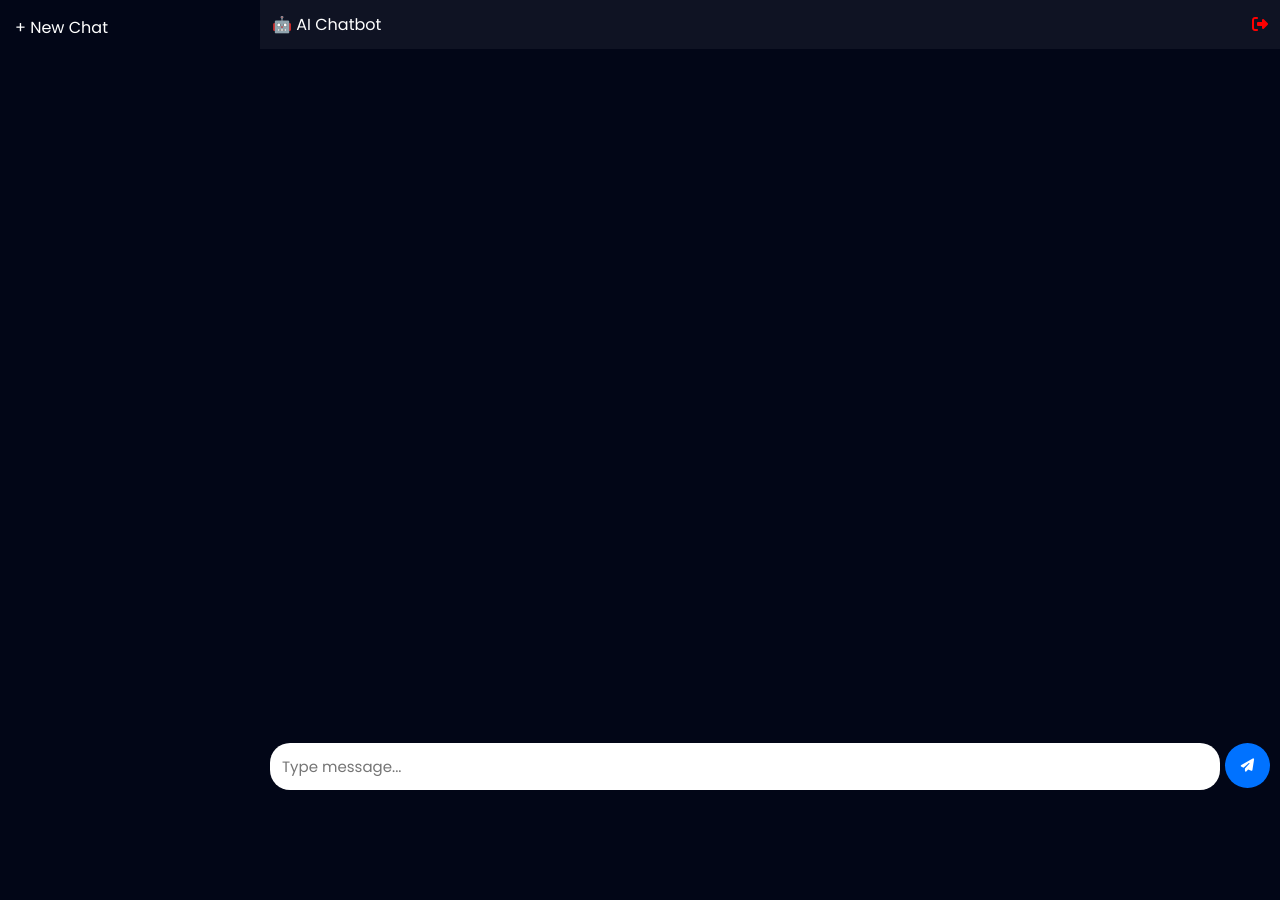
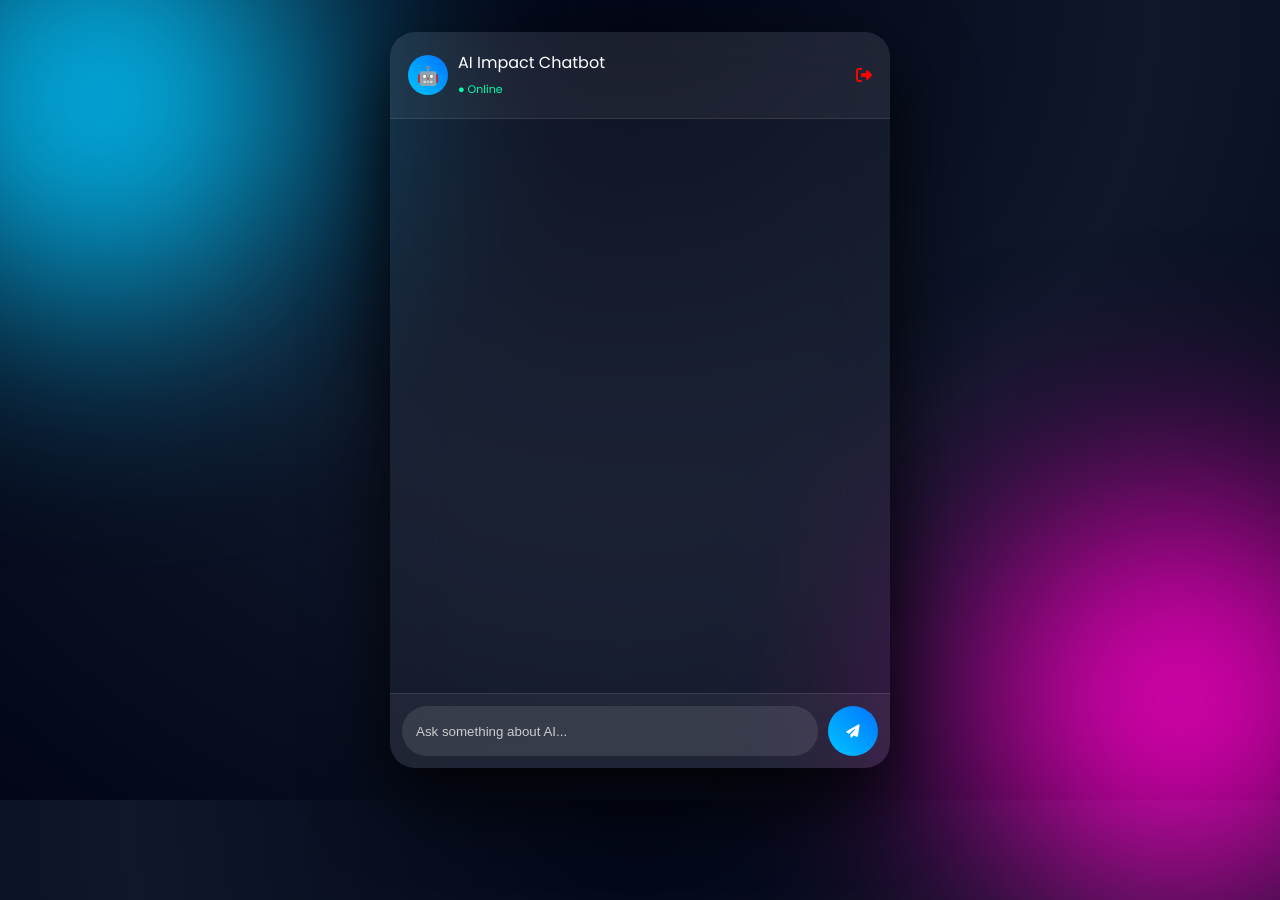
Before and after one commit to Krutik1997/ai-impact-chatbot, a FastAPI app: template templates/chat.html in a window 1280 px wide; the page is wider, and only the part inside the window is pictured. Before the commit the page ends 790 px from the top of that part, so only its background shows below. Run offline with FastAPI, Linux system fonts and the light colour scheme; the template is opened without the code that fills it, so the values that code supplies are empty.

Commit message:
Revamp chat.html with new design and features
Updated the chat interface with new styles and improved functionality.

```diff
--- a/templates/chat.html
+++ b/templates/chat.html
@@ -1,218 +1,231 @@
-<!DOCTYPE html><html lang="en">
+
+<!DOCTYPE html>
+<html lang="en">
 <head>
+    <title>AI Chatbot</title>
     <meta name="viewport" content="width=device-width, initial-scale=1.0">
-<title>AI Chatbot Pro</title><link href="https://fonts.googleapis.com/css2?family=Poppins:wght@300;400;500;600&display=swap" rel="stylesheet">
-<link rel="stylesheet" href="https://cdnjs.cloudflare.com/ajax/libs/font-awesome/6.5.0/css/all.min.css"><style>
-*{margin:0;padding:0;box-sizing:border-box;font-family:Poppins;}
-
-body{
-    background:#020617;
-    color:white;
+    <!-- Fonts & Icons -->
+    <link href="https://fonts.googleapis.com/css2?family=Poppins:wght@300;400;600&display=swap" rel="stylesheet">
+    <link rel="stylesheet" href="https://cdnjs.cloudflare.com/ajax/libs/font-awesome/6.5.0/css/all.min.css">
+    <style>
+        * { box-sizing: border-box; }
+        body {
+            margin: 0;
+            font-family: 'Poppins', sans-serif;
+            height: 100vh;
+            display: flex;
+            justify-content: center;
+            align-items: center;
+            background: radial-gradient(circle at top, #020617, #0f172a, #020617);
+            overflow: hidden;
         }
-
-.app{
-    display:flex;
-    height:100dvh;
+        /* BACKGROUND GLOW */
+        body::before, body::after {
+            content: "";
+            position: absolute;
+            border-radius: 50%;
+            filter: blur(120px);
         }
-
-.sidebar{
-    width:260px;
-    background:#020617;
-    padding:15px;
-    display:none;
+        body::before {
+            width: 400px;
+            height: 400px;
+            background: #00c6ff;
+            top: -100px;
+            left: -100px;
         }
-
-@media(min-width:900px){
-    .sidebar{display:block;}
+        body::after {
+            width: 400px;
+            height: 400px;
+            background: #ff00c8;
+            bottom: -100px;
+            right: -100px;
         }
-
-.chat-container{
-    flex:1;
-    display:flex;
-    flex-direction:column;
+        /* CONTAINER */
+        .chat-container {
+            width: 100%;
+            max-width: 500px;
+            height: 92vh;
+            display: flex;
+            flex-direction: column;
+            border-radius: 25px;
+            overflow: hidden;
+            background: rgba(255,255,255,0.05);
+            backdrop-filter: blur(30px);
+            box-shadow: 0 30px 80px rgba(0,0,0,0.9);
+            position: relative;
+            z-index: 1;
         }
-
         /* HEADER */
-.header{
-    padding:12px;
-    background:rgba(255,255,255,0.05);
-    display:flex;
-    justify-content:space-between;
-    align-items:center;
+        .header {
+            padding: 18px;
+            color: white;
+            display: flex;
+            justify-content: space-between;
+            align-items: center;
+            background: rgba(255,255,255,0.05);
+            border-bottom: 1px solid rgba(255,255,255,0.1);
         }
-
-/* CHAT */
-.chat-box{
-    flex:1;
-    overflow-y:auto;
-    padding:15px;
-    display:flex;
-    flex-direction:column;
+        .header-left {
+            display: flex;
+            align-items: center;
+            gap: 10px;
         }
-
+        .avatar {
+            width: 40px;
+            height: 40px;
+            border-radius: 50%;
+            background: linear-gradient(45deg, #00c6ff, #0072ff);
+            display: flex;
+            justify-content: center;
+            align-items: center;
+            font-size: 18px;
+        }
+        .status {
+            font-size: 11px;
+            color: #00ffae;
+        }
+        .header i {
+            cursor: pointer;
+            transition: 0.3s;
+        }
+        .header i:hover {
+            color: #00c6ff;
+            transform: scale(1.2);
+        }
+        /* CHAT AREA */
+        .chat-box {
+            flex: 1;
+            padding: 20px;
+            overflow-y: auto;
+            display: flex;
+            flex-direction: column;
+        }
         /* MESSAGE */
-.message{
-    max-width:75%;
-    margin:6px 0;
+        .message {
+            max-width: 75%;
+            margin: 10px 0;
+            animation: fadeIn 0.4s ease;
         }
-
-.user{align-self:flex-end;}
-.bot{align-self:flex-start;}
-
-.bubble{
-    padding:12px 14px;
-    border-radius:15px;
-    font-size:14px;
+        .user { align-self: flex-end; }
+        .bot { align-self: flex-start; }
+        .bubble {
+            padding: 14px 18px;
+            border-radius: 20px;
+            font-size: 14px;
+            position: relative;
         }
-
-.user .bubble{
-    background:linear-gradient(135deg,#00c6ff,#0072ff);
+        .user .bubble {
+            background: linear-gradient(45deg, #00c6ff, #0072ff);
+            color: white;
+            border-bottom-right-radius: 5px;
         }
-
-.bot .bubble{
-    background:#e5e7eb;
-    color:black;
+        .bot .bubble {
+            background: rgba(255,255,255,0.9);
+            color: black;
+            border-bottom-left-radius: 5px;
         }
-
+        .time {
+            font-size: 10px;
+            opacity: 0.6;
+            margin-top: 5px;
+        }
         /* INPUT */
-.input-area{
-    display:flex;
-    padding:10px;
-    background:#020617;
+        .input-area {
+            display: flex;
+            padding: 12px;
+            background: rgba(255,255,255,0.05);
+            border-top: 1px solid rgba(255,255,255,0.1);
         }
-
-input{
-    flex:1;
-    padding:12px;
-    border-radius:20px;
-    border:none;
-    outline:none;
-    font-size:15px;
+        input {
+            flex: 1;
+            padding: 14px;
+            border-radius: 30px;
+            border: none;
+            outline: none;
+            background: rgba(255,255,255,0.1);
+            color: white;
         }
-
-button{
-    margin-left:5px;
-    border:none;
-    border-radius:50%;
-    width:45px;
-    height:45px;
-    background:#0072ff;
-    color:white;
-    cursor:pointer;
+        input::placeholder {
+            color: #ccc;
         }
-
-/* TYPING DOTS */
-.typing span{
-    display:inline-block;
-    width:6px;
-    height:6px;
-    margin:2px;
-    background:#999;
-    border-radius:50%;
-    animation:blink 1.4s infinite;
+        button {
+            margin-left: 10px;
+            width: 50px;
+            height: 50px;
+            border-radius: 50%;
+            border: none;
+            background: linear-gradient(45deg, #00c6ff, #0072ff);
+            color: white;
+            cursor: pointer;
+            transition: 0.3s;
         }
-
-.typing span:nth-child(2){animation-delay:.2s;}
-.typing span:nth-child(3){animation-delay:.4s;}
-
-@keyframes blink{
-    0%,80%,100%{opacity:0;}
-    40%{opacity:1;}
+        button:hover {
+            transform: scale(1.15) rotate(10deg);
+            box-shadow: 0 0 15px #00c6ff;
         }
-</style></head><body><div class="app"><div class="sidebar">
-    <div>+ New Chat</div>
-</div><div class="chat-container"><div class="header">
-    <div>🤖 AI Chatbot</div>
-    <a href="/logout" style="color:red;"><i class="fa fa-sign-out-alt"></i></a>
-</div><div class="chat-box" id="chatBox"></div><div class="input-area">
-    <input id="msgInput" placeholder="Type message..." autocomplete="off">
-    <button id="sendBtn"><i class="fa fa-paper-plane"></i></button>
-</div></div>
-</div><script>
+        /* SCROLL */
+        .chat-box::-webkit-scrollbar {
+            width: 4px;
+        }
+        .chat-box::-webkit-scrollbar-thumb {
+            background: #00c6ff;
+            border-radius: 10px;
+        }
+        /* ANIMATION */
+        @keyframes fadeIn {
+            from { opacity: 0; transform: translateY(15px); }
+            to { opacity: 1; transform: translateY(0); }
+        }
+    </style>
+</head>
+<body>
+<div class="chat-container">
+    <!-- HEADER -->
+    <div class="header">
+        <div class="header-left">
+            <div class="avatar">🤖</div>
+            <div>
+                AI Impact Chatbot <br>
+                <span class="status">● Online</span>
+            </div>
+        </div>
+        <a href="/logout" style="color:red;">
+            <i class="fa fa-sign-out-alt"></i>
+        </a>
+    </div>
+    <!-- CHAT -->
+    <div class="chat-box" id="chatBox">
+        {% for sender, message, time in chat_history %}
+            <div class="message {{ sender }}">
+                <div class="bubble">{{ message }}</div>
+                <div class="time">{{ time }}</div>
+            </div>
+        {% endfor %}
+    </div>
+    <!-- INPUT -->
+    <form method="POST" class="input-area" onsubmit="return showTyping()">
+        <input type="text" name="message" id="msgInput" placeholder="Ask something about AI..." required>
+        <button type="submit"><i class="fa fa-paper-plane"></i></button>
+    </form>
+</div>
+<script>
     const box = document.getElementById("chatBox");
-const input = document.getElementById("msgInput");
-const sendBtn = document.getElementById("sendBtn");
-
-// ADD MESSAGE
-function addMessage(text, sender){
-    let div = document.createElement("div");
-    div.className = "message " + sender;
-    div.innerHTML = `<div class="bubble">${text}</div>`;
-    box.appendChild(div);
+    window.onload = () => {
         box.scrollTop = box.scrollHeight;
-}
-
-// TYPE EFFECT
-function typeEffect(text){
-    let i = 0;
-    let div = document.createElement("div");
-    div.className = "message bot";
-    div.innerHTML = `<div class="bubble"></div>`;
-    box.appendChild(div);
-
-    let bubble = div.querySelector(".bubble");
-
-    let interval = setInterval(()=>{
-        bubble.innerHTML += text.charAt(i);
-        i++;
-        box.scrollTop = box.scrollHeight;
-        if(i >= text.length) clearInterval(interval);
-    },15);
-}
-
-// SEND MESSAGE
-async function sendMessage(){
-    let msg = input.value.trim();
-    if(!msg) return;
-
-    addMessage(msg, "user");
-    input.value = "";
-
-    // typing indicator
+    };
+    function showTyping() {
         let typing = document.createElement("div");
         typing.className = "message bot";
-    typing.innerHTML = `<div class="bubble typing">
-        <span></span><span></span><span></span>
-    </div>`;
+        typing.innerHTML = `<div class="bubble">Typing...</div>`;
         box.appendChild(typing);
         box.scrollTop = box.scrollHeight;
-
-    try{
-        let res = await fetch("/chat", {
-            method: "POST",
-            headers: {"Content-Type":"application/json"},
-            body: JSON.stringify({message: msg})
-        });
-
-        let data = await res.json();
-        typing.remove();
-
-        if(data.reply){
-            typeEffect(data.reply);
-        } else {
-            addMessage("⚠️ No reply from server", "bot");
+        return true;
     }
-
-    }catch(err){
-        typing.remove();
-        addMessage("⚠️ Server error", "bot");
-        console.error(err);
-    }
-}
-
-// BUTTON CLICK
-sendBtn.addEventListener("click", sendMessage);
-
-// ENTER KEY (FIXED)
-input.addEventListener("keydown", function(e){
-    if(e.key === "Enter"){
-        e.preventDefault();
-        sendMessage();
+    document.getElementById("msgInput").addEventListener("keypress", function(e) {
+        if (e.key === "Enter") {
+            this.form.submit();
         }
     });
-
-// AUTO FOCUS
-window.onload = () => input.focus();
-
-</script></body>
+</script>
+</body>
 </html>
```
Lines whose indentation alone changed are shown as unchanged.
